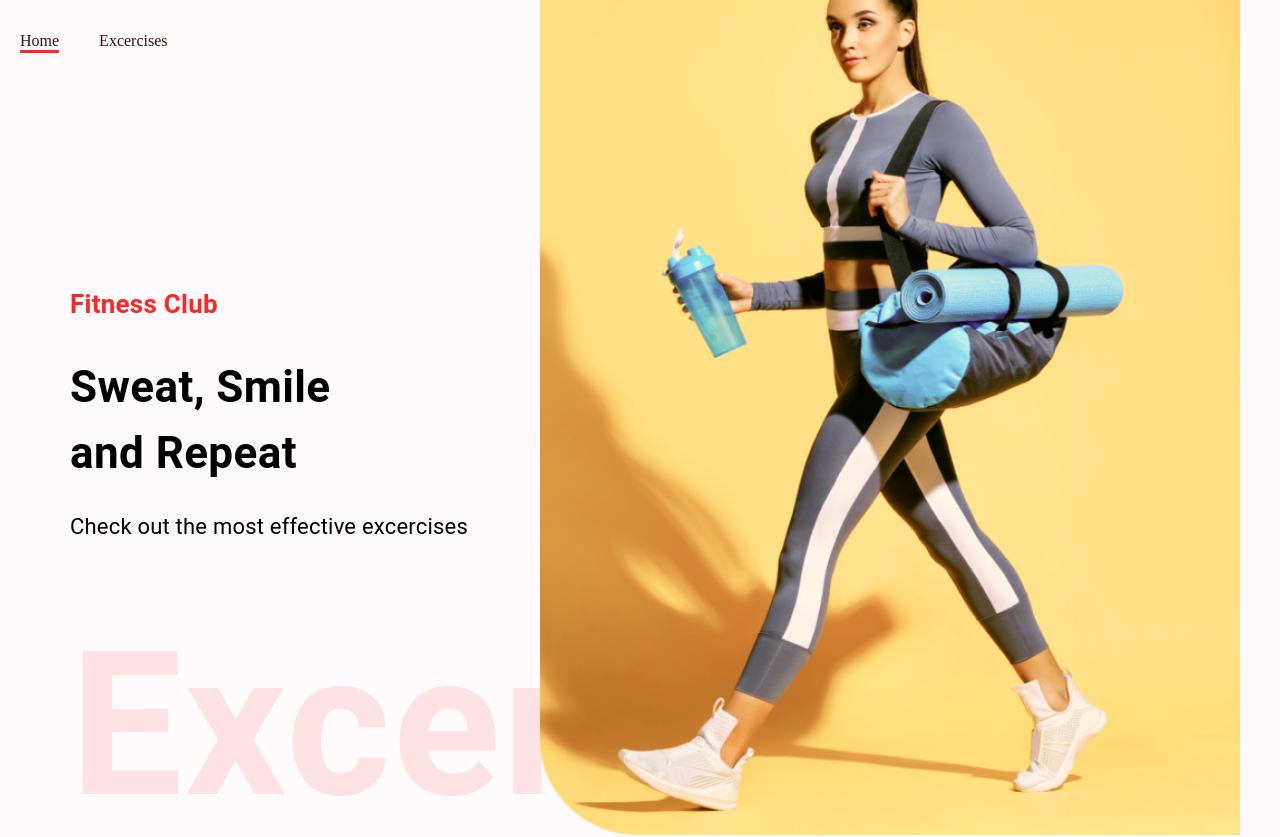
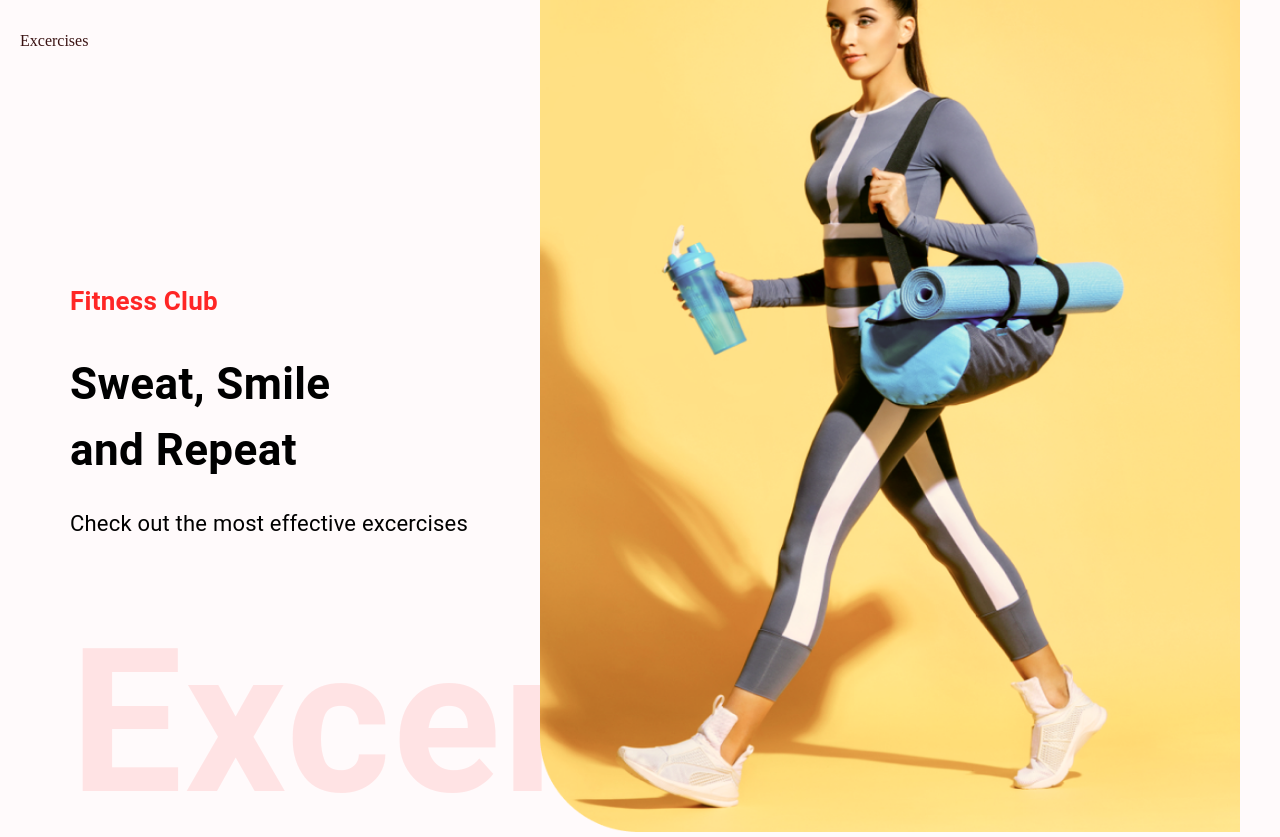
Before and after one commit to ayush2390/Exercise-App, a React (Create React App) app: page / in a window 1280 px wide. Shown: the top 837 px of the page. Built offline with nearby package versions, Linux system fonts and the light colour scheme; no server answers.

Commit message:
Update Navbar.js

```diff
--- a/src/components/Navbar.js
+++ b/src/components/Navbar.js
@@ -10,7 +10,7 @@ const Navbar = () => {
         direction='row'
         gap='40px'
         >
-            <Link to='/' style={{textDecoration: 'none', color: '#3A1212', borderBottom: '3px solid #FF2625'}}>Home</Link>
+
             <a href='#excercise' style={{textDecoration: 'none', color: '#3A1212'}}>Excercises</a>
         </Stack>
 
```
